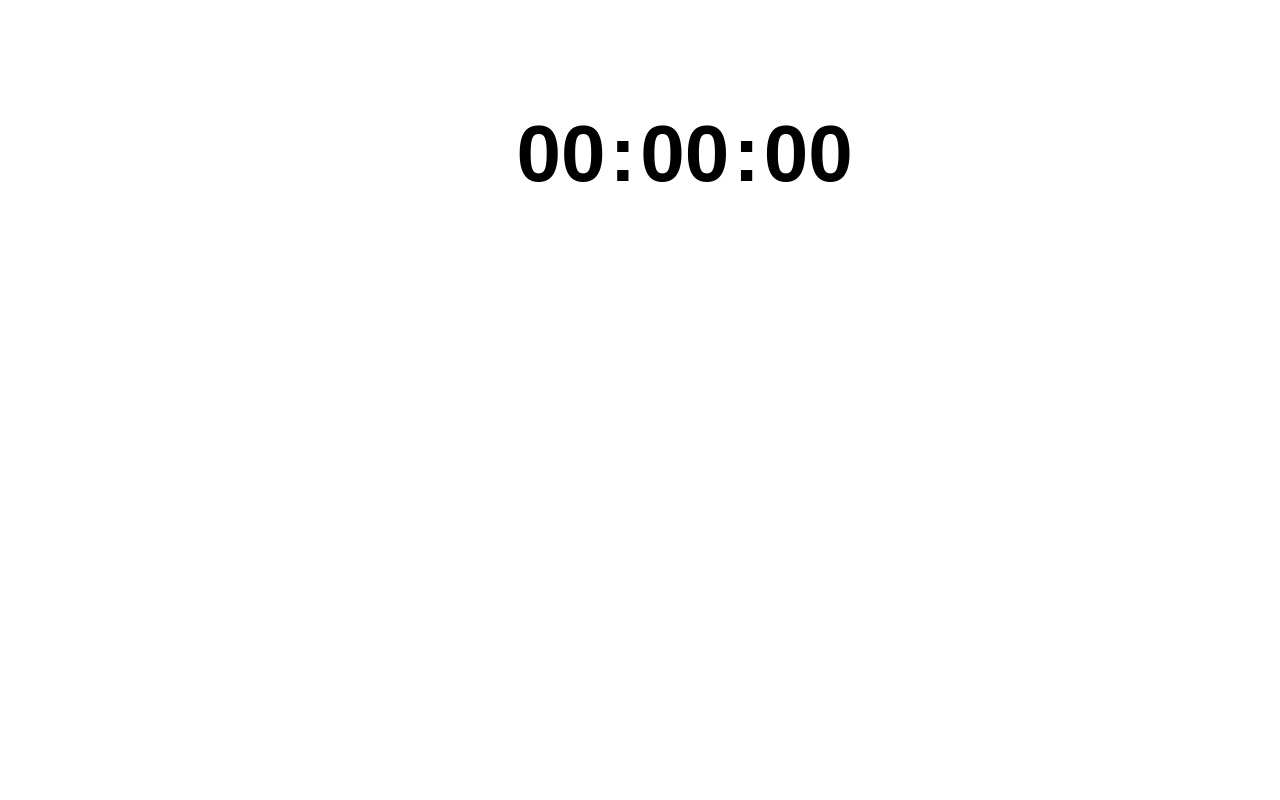
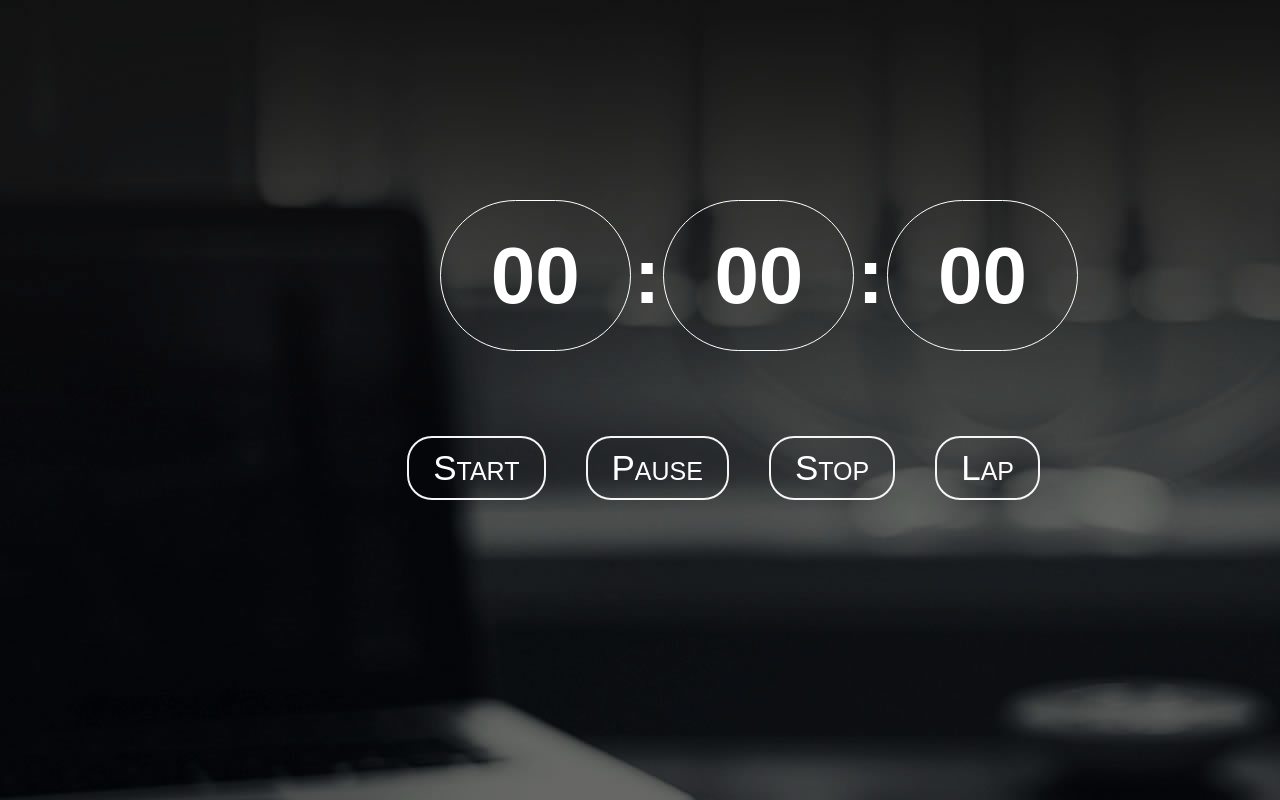
Before and after one commit to ronak1311/stopwatch, a plain HTML site: page index.html in a window 1280 px wide. Drawn offline with nearby package versions, Linux system fonts and the light colour scheme.

Commit message:
Desgine UI new

```diff
--- a/CSS/style.css
+++ b/CSS/style.css
@@ -1,6 +1,53 @@
 #table1{
-    font-family: Papyrus, fantasy; font-size: 80px; font-style: normal; font-variant: small-caps; font-weight: 700; line-height: 49px;
+    font-family: Papyrus, fantasy;
+    font-size: 80px;
+    font-style: normal;
+    font-variant: small-caps;
+    font-weight: 700;
+    line-height: 49px;
 
-    margin-left: 40%;
-    margin-top: 10%;
 }
+
+#hr,#min,#sec {
+    border: solid 0.5px white;
+    border-radius: 200px;
+    padding: 50px;
+    background: none;
+    color: white;
+
+}
+#hr:hover,#min:hover,#sec:hover{
+    border: solid 0.5px blue;
+}
+#divTimer{
+   padding-left: 34%;
+   padding-top: 15%;
+
+}
+#divBtn{
+    margin-left: 30%;
+    margin-top: 5%;
+
+}
+#colon{
+    color:white;
+}
+#btnStart,#btnPause,#btnStop,#btnLap{
+    font-family: Papyrus, fantasy;
+    font-size: 80px;
+    font-style: normal;
+    font-variant: small-caps;
+    font-size: 35px;
+    border-radius: 25px;
+    background: none;
+    color: white;
+    border: 2px solid whitesmoke;
+    padding: 10px 24px;
+    margin: 20px;
+}
+#btnStart:hover,#btnPause:hover,#btnStop:hover,#btnLap:hover{
+    background-color:black;
+    color: white;
+    border-color: blue;
+    cursor:  -webkit-grabbing;
+}
--- a/index.html
+++ b/index.html
@@ -6,18 +6,36 @@
     <meta http-equiv="X-UA-Compatible" content="ie=edge">
     <title>Document</title>
     <link rel="stylesheet" href="CSS/style.css">
-
+    <link rel="stylesheet" href="https://cdnjs.cloudflare.com/ajax/libs/animate.css/3.7.0/animate.min.css">
 
 </head>
-<body>
+<body background="image1.jpg">
+    <div id="divTimer">
         <table id="table1">
             <tr>
                 <td id="hr">00</td>
-            <td>:</td>
+                <td id="colon">:</td>
                 <td id="min">00</td>
-            <td>:</td>
+                <td id="colon">:</td>
                 <td id="sec">00</td>
             </tr>
         </table>
+    </div>
+    <div id="divBtn">
+            <table id="table1">
+                <tr>
+                    <button type="button" class="wow bounceInUp" id="btnStart" value="btnStart">Start</button>
+                </tr>
+                <tr>
+                    <button type="button" id="btnPause" value="btnPause">Pause</button>
+                </tr>
+                    <tr>
+                    <button type="button" id="btnStop" value="btnStop">Stop</button>
+                </tr>
+                <tr>
+                    <button type="button" id="btnLap" value="btnLap">Lap</button>
+                </tr>
+            </table>
+    </div>
 </body>
 </html>
```
Also changed, not shown: JS/stopwatch.js (added), image1.jpg (added). Lines whose indentation alone changed are shown as unchanged.
